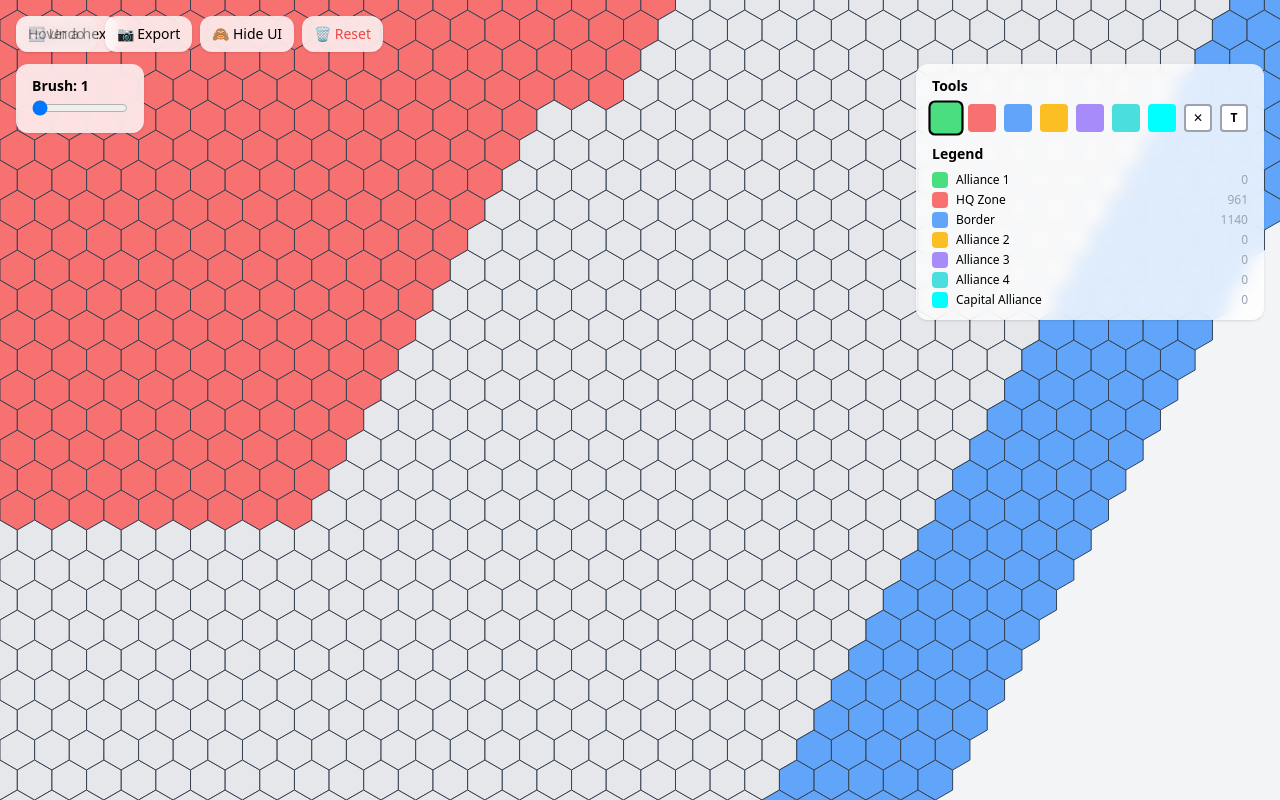
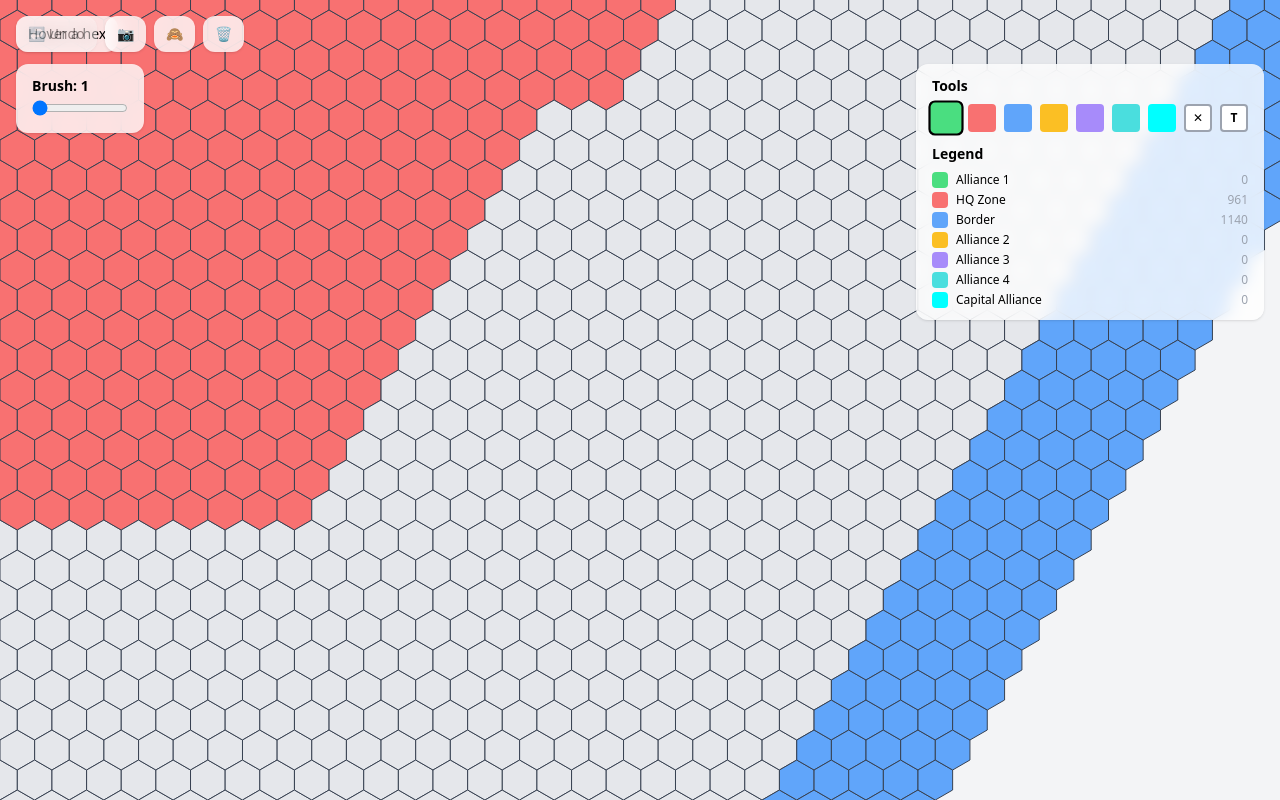
Before and after one commit to Ishant921/LastZ-SvSPlanner, a React (Vite) app: page / in a window 1280 px wide. Built offline with nearby package versions, Linux system fonts and the light colour scheme.

Commit message:
Remove text labels from Toolbar buttons

```diff
--- a/src/components/Toolbar.jsx
+++ b/src/components/Toolbar.jsx
@@ -16,21 +16,21 @@ export default function Toolbar({ onUndo, canUndo, onExport, exporting, onHideUI
         className="bg-white/80 backdrop-blur px-3 py-2 rounded-xl shadow text-sm disabled:opacity-40"
         title="Export as PNG"
       >
-        {exporting ? "..." : "📷 Export"}
+        {exporting ? "..." : "📷"}
       </button>
       <button
         onClick={onHideUI}
         className="bg-white/80 backdrop-blur px-3 py-2 rounded-xl shadow text-sm"
         title="Hide UI for 4 seconds"
       >
-        🙈 Hide UI
+        🙈
       </button>
       <button
         onClick={onReset}
         className="bg-white/80 backdrop-blur px-3 py-2 rounded-xl shadow text-sm text-red-500"
         title="Reset map"
       >
-        🗑 Reset
+        🗑
       </button>
     </div>
   );
```
